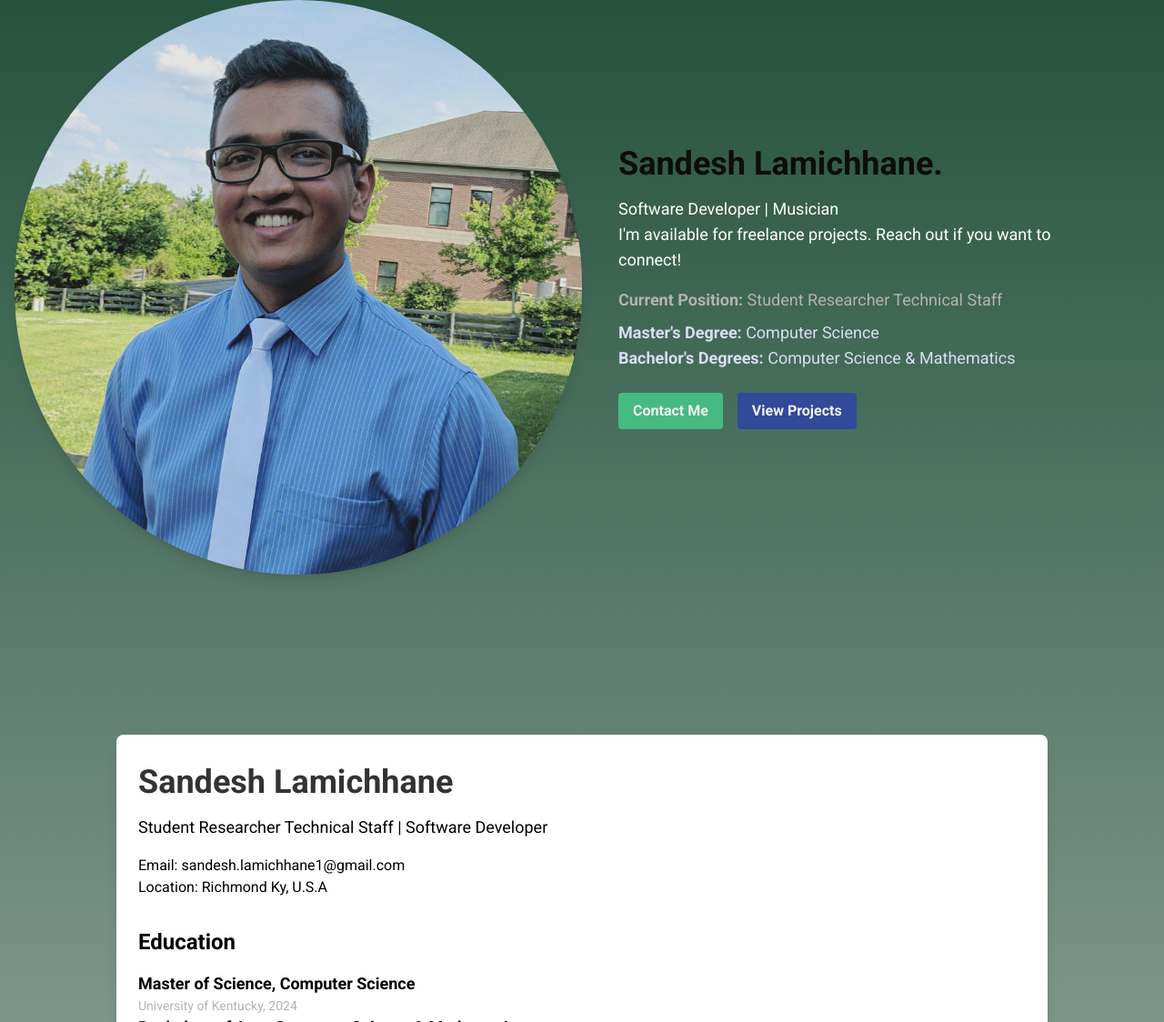
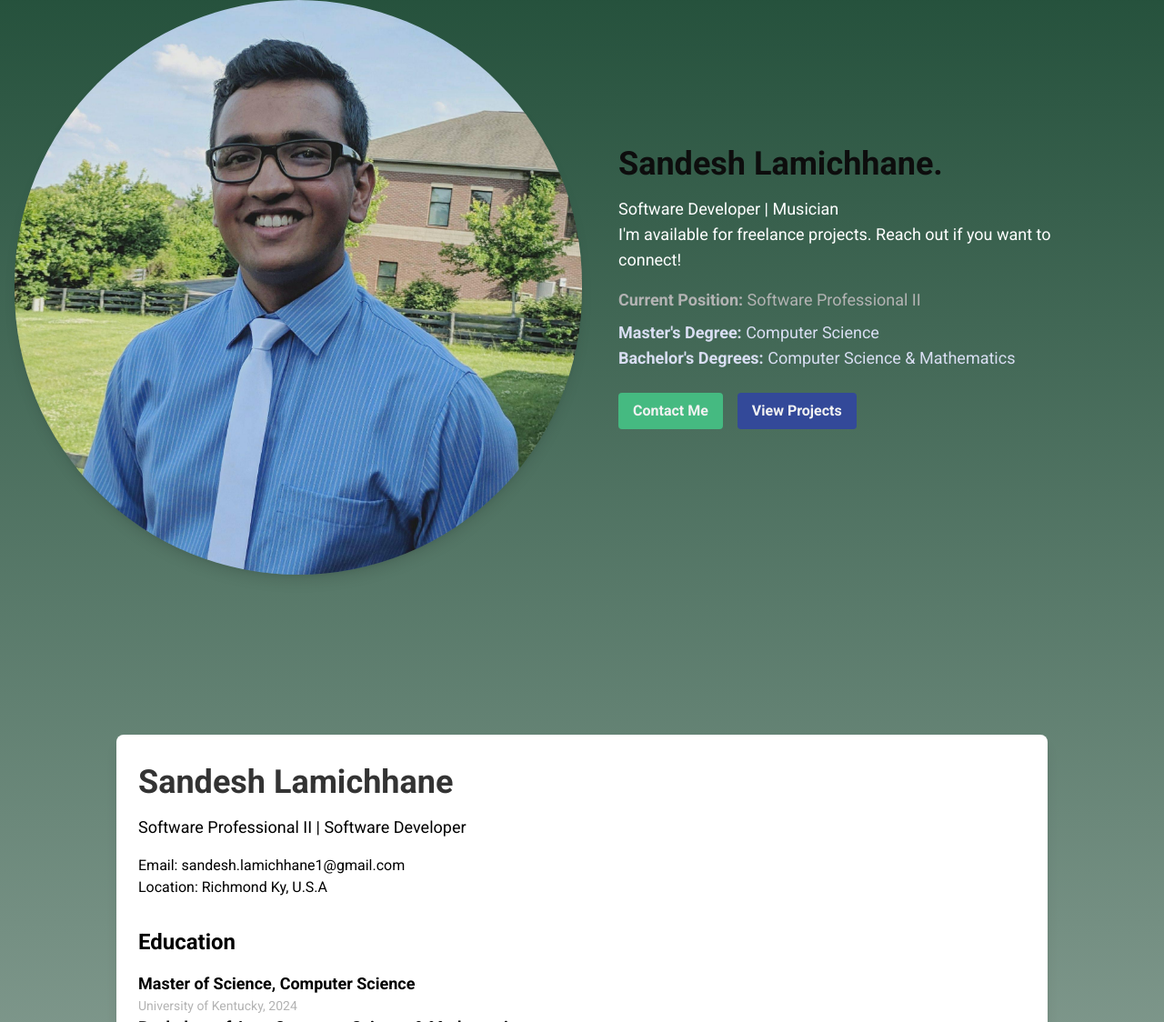
Before and after one commit to Sandesh-L/Sandesh-L.github.io, a Gatsby site: page / in a window 1280 px wide. Shown: the part 200-1324 px from the top of the page at 91% size. Built offline with nearby package versions, Linux system fonts and the light colour scheme; Gatsby itself is replaced by a stand-in of ours.

Commit message:
added job to hero. need to properly update resume.

```diff
--- a/src/pages/index.js
+++ b/src/pages/index.js
@@ -57,7 +57,7 @@ return(
                 transition={{ duration: 0.4, delay: 0.4 }}
                 className='text-lg mb-2 text-text-700'
               >
-                <strong>Current Position:</strong> <span>Student Researcher Technical Staff</span>
+                <strong>Current Position:</strong> <span>Software Professional II</span>
               </motion.p>
               <motion.p
                 initial={{ opacity: 0, x: -50 }}
@@ -114,7 +114,7 @@ return(
                 transition={{ duration: 0.4, delay: 0.4 }}
                 className="text-lg mb-4"
               >
-                Student Researcher Technical Staff | Software Developer
+                Software Professional II | Software Developer
               </motion.p>
               <motion.div
                 initial={{ opacity: 0, x: -50 }}
```
